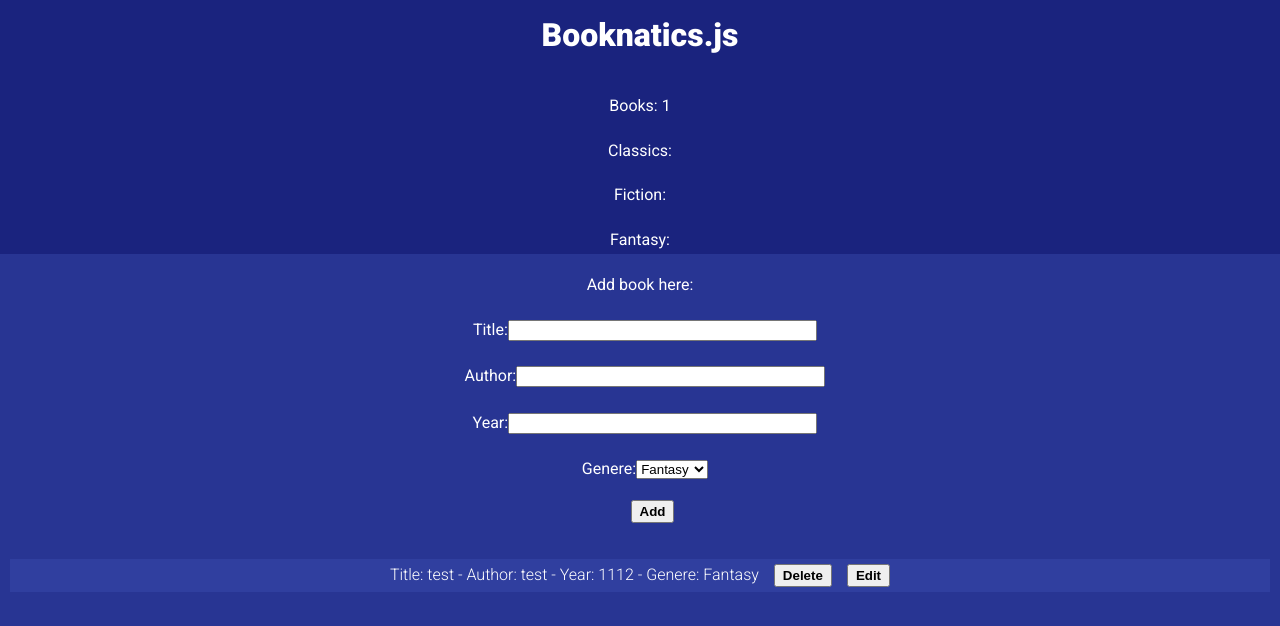
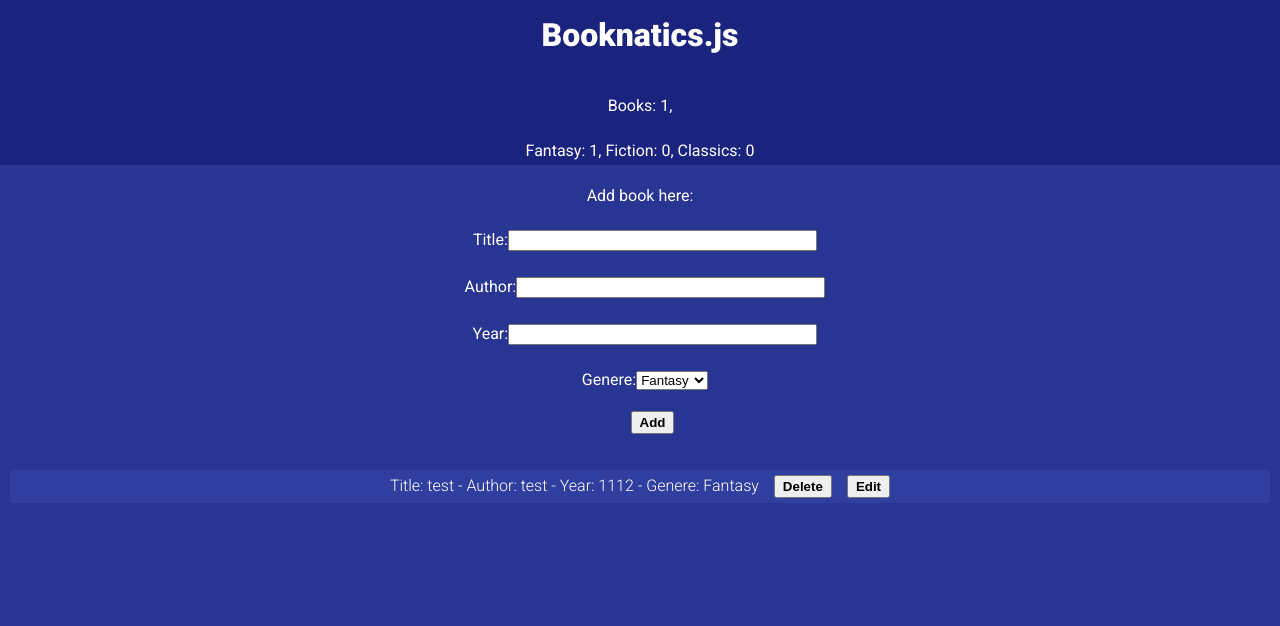
Before and after one commit to lehronn/fireup.pro-BookList, a React app: page / in a window 1280 px wide. Shown: the top 626 px of the page. Built offline with nearby package versions, Linux system fonts and the light colour scheme.

Commit message:
counters is working

```diff
--- a/src/components/Book.js
+++ b/src/components/Book.js
@@ -9,7 +9,6 @@ class Book extends React.Component {
   }
 
   render() {
-    console.dir(this.props);
     return (
       <div className={style.bookList}>
         <span>
--- a/src/components/BookList.js
+++ b/src/components/BookList.js
@@ -6,7 +6,6 @@ import {addBook, removeBook, editBook} from '../actions';
 import Book from './Book';
 
   const BookList = (props) => {
-    console.dir(props.books.lib);
     return (
       <div>
         <ul>{props.books.lib.map(books => <Book key={books.id} {...books}/>)}</ul>
--- a/src/components/Title.js
+++ b/src/components/Title.js
@@ -9,15 +9,25 @@ class Title extends React.Component {
   }
 
   render() {
-    console.dir('propsy w title.js');
-    console.dir(this.props);
+
+    // counters
+    var fantasyCounter = this.props.books.books.lib.filter(function(obj){return obj.genere=='Fantasy'}).length;
+
+    var fictionCounter = this.props.books.books.lib.filter(function(obj){return obj.genere=='Fiction'}).length;
+
+    var classicsCounter = this.props.books.books.lib.filter(function(obj){return obj.genere=='Classics'}).length;
+
     return (
       <div className={style.bookTitle}>
-      <h1>Booknatics.js</h1>
-      <p>Books:<span> {this.props.books.books.lib.length}</span></p>
-      <p>Classics:<span> {this.props.bookCount}</span></p>
-      <p>Fiction:<span> {this.props.bookCount}</span></p>
-      <p>Fantasy:<span> {this.props.bookCount}</span></p>
+        <h1>Booknatics.js</h1>
+          <p>
+            Books: {this.props.books.books.lib.length},
+          </p>
+          <p>
+            Fantasy: {fantasyCounter},
+            Fiction: {fictionCounter},
+            Classics: {classicsCounter}
+          </p>
       </div>
     );
   }
```
